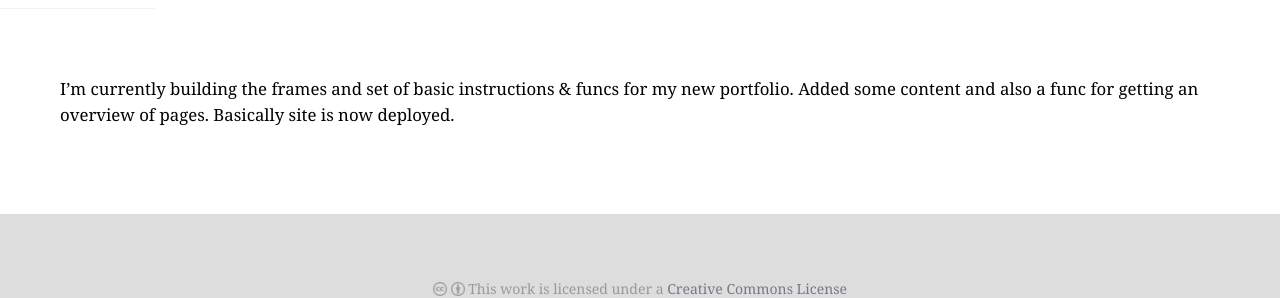
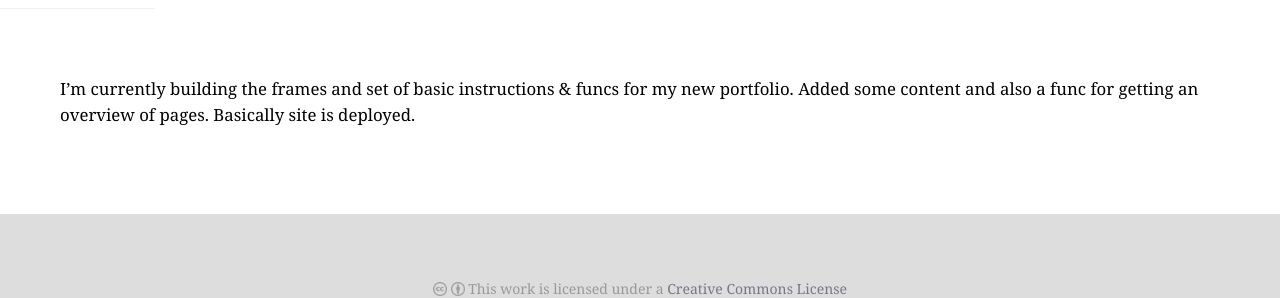
Before and after one commit to kirtgoh/kirtgoh.github.io, a Jekyll site: the page built from _posts/2014-01-01-construction.md, in a window 1280 px wide. Shown: the part 330-628 px from the top of the page. Built offline with Jekyll 4.4.1, drawn with Linux system fonts in a browser that asks for light colours; some web fonts are replaced; Markdown is read by kramdown in place of the engine named in the settings; comment, search, counter and statistics services are not loaded.

```diff
--- a/_posts/2014-01-01-construction.md
+++ b/_posts/2014-01-01-construction.md
@@ -6,4 +6,4 @@
 title: Construction
 ---
 
-I'm currently building the frames and set of basic instructions &#38; funcs for my new portfolio. Added some content and also a func for getting an overview of pages. Basically site is now deployed.
+I'm currently building the frames and set of basic instructions &#38; funcs for my new portfolio. Added some content and also a func for getting an overview of pages. Basically site is deployed.
```
Also changed, not shown: _posts/2014-01-03-me-and-you.md (deleted, +0 -10 lines).
